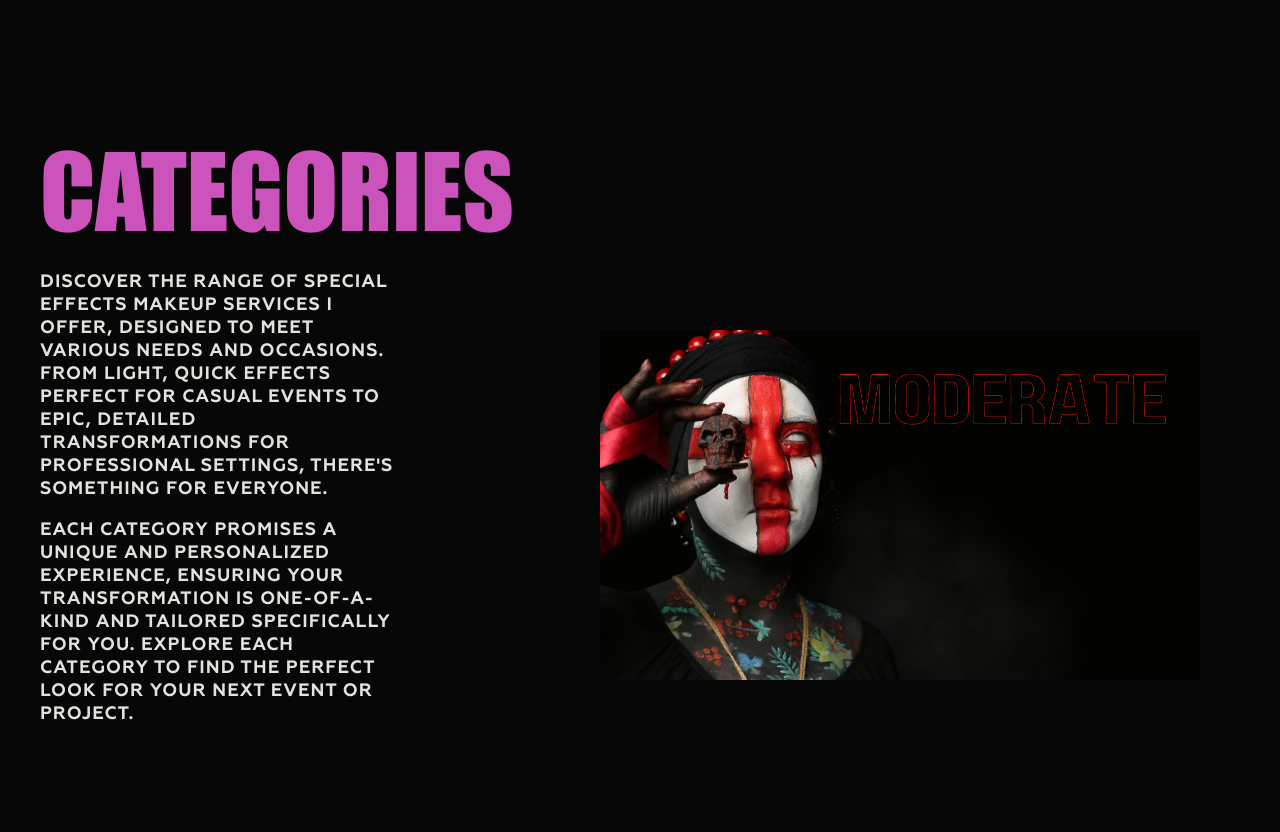
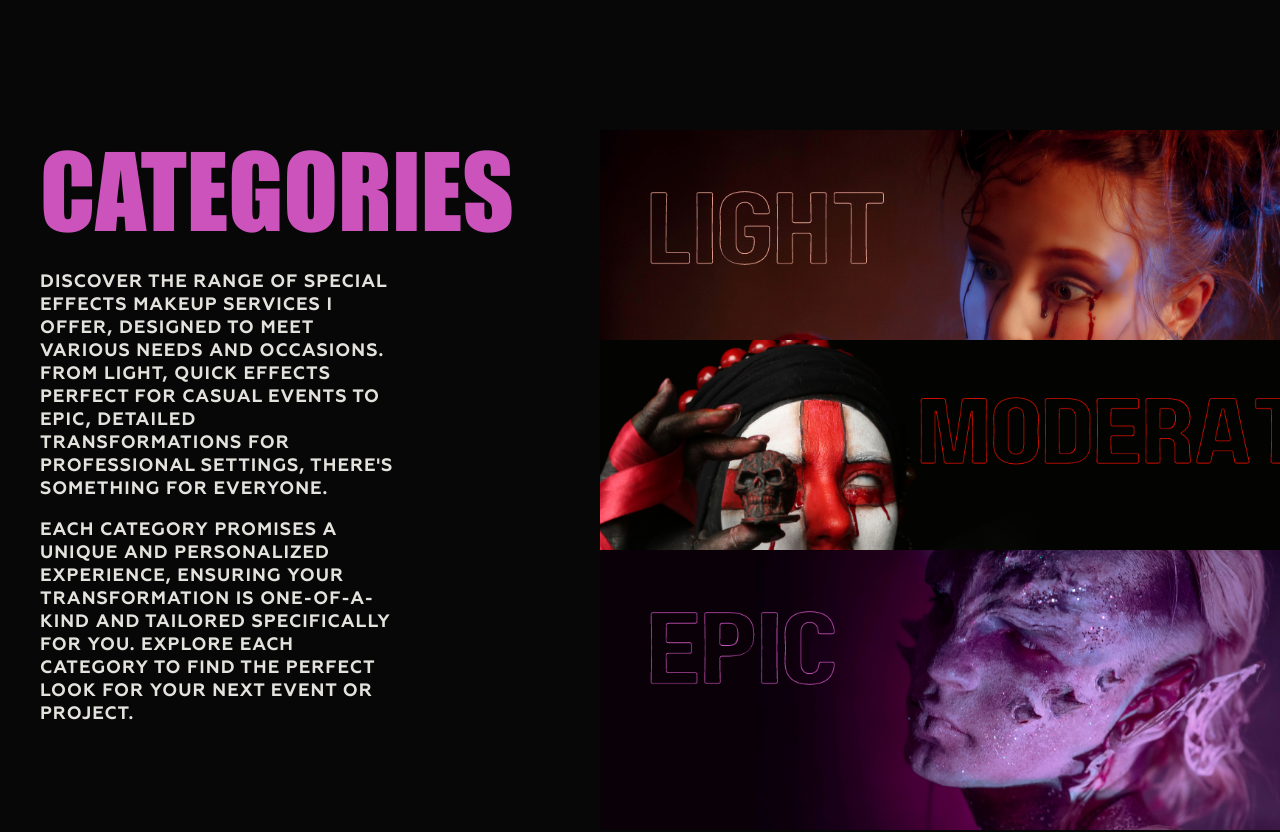
Before and after one commit to stjuice/sfx, a React (Create React App) app in the folder Portfolio/: page / in a window 1280 px wide. Shown: the part 3020-3852 px from the top of the page. Built offline with nearby package versions, Linux system fonts and the light colour scheme.

Commit message:
Fix image stack

```diff
--- a/Portfolio/src/pages/home/Home.module.scss
+++ b/Portfolio/src/pages/home/Home.module.scss
@@ -193,27 +193,26 @@
 
 .catImages {
   grid-row-start: 10;
-  grid-row-end: 11;
+  grid-row-end: 12;
 
   grid-column-start: 4;
-  grid-column-end: 7;
+  grid-column-end: 8;
 
   .imageStack {
     position: relative;
     width: 100%;
     height: 100%;
     overflow: hidden;
-    margin-top: 200px;
   }
 
   .imageContainer {
+    display: flex;
     position: absolute;
     top: 0;
     left: 0;
     width: 100%;
-    height: 100%;
+    z-index: 1;
     transition: transform 0.3s ease-in-out, z-index 0.3s;
-    z-index: 1;
   }
 
   .imageContainer img {
@@ -224,19 +223,32 @@
 
   .imageContainer:hover {
     z-index: 10;
-    transform: translateY(150px);
   }
 
-  .imageCntainer-1 {
-    z-index: 3;
+  .imageContainer-1:hover {
+    transform: translateY(0);
+  }
+
+  .imageContainer-1 {
+    z-index: 1;
+  }
+
+  .imageContainer-2:hover {
+    transform: translateY(-100px);
   }
 
   .imageContainer-2 {
+    top: 30%;
     z-index: 2;
   }
 
+  .imageContainer-3:hover {
+    transform: translateY(-150px);
+  }
+
   .imageContainer-3 {
-    z-index: 1;
+    top: 60%;
+    z-index: 3;
   }
 }
 
```
Also changed, not shown: Portfolio/src/pages/home/ImageStack.tsx (line endings or trailing spaces).
